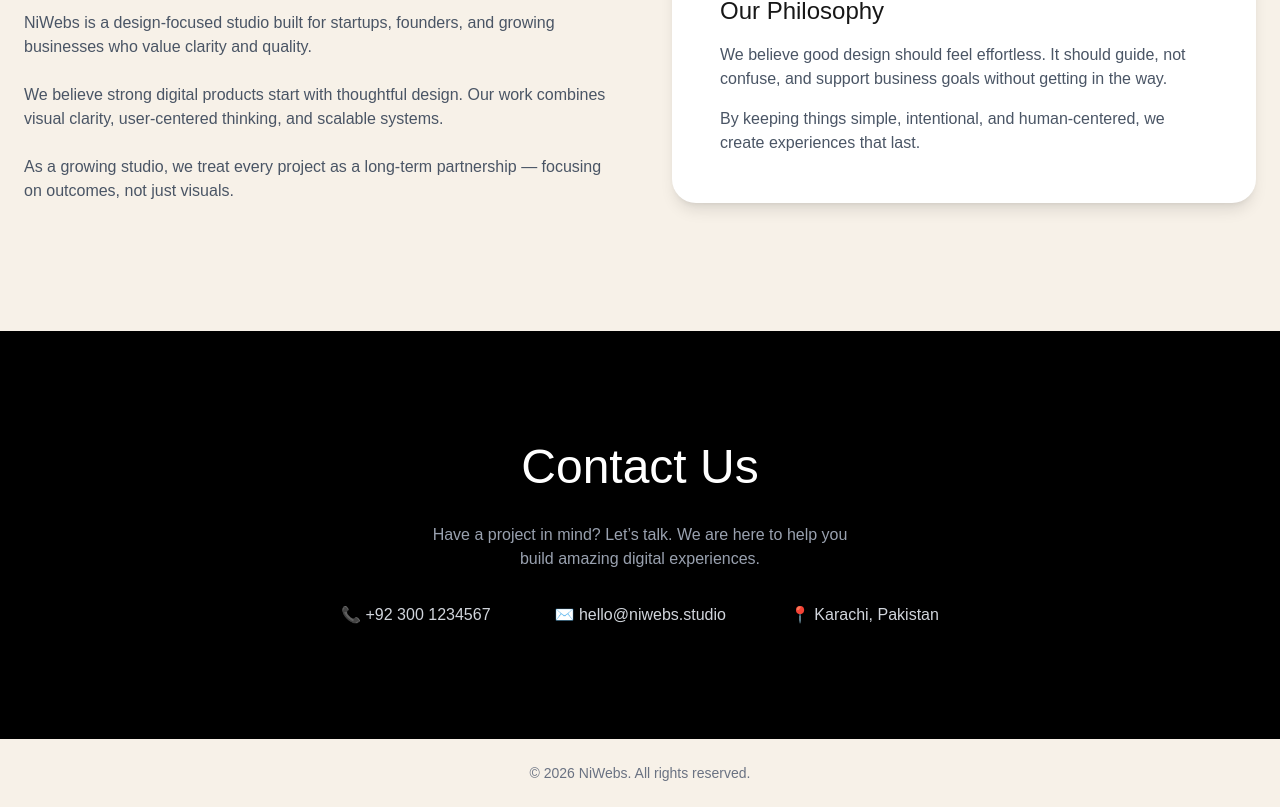
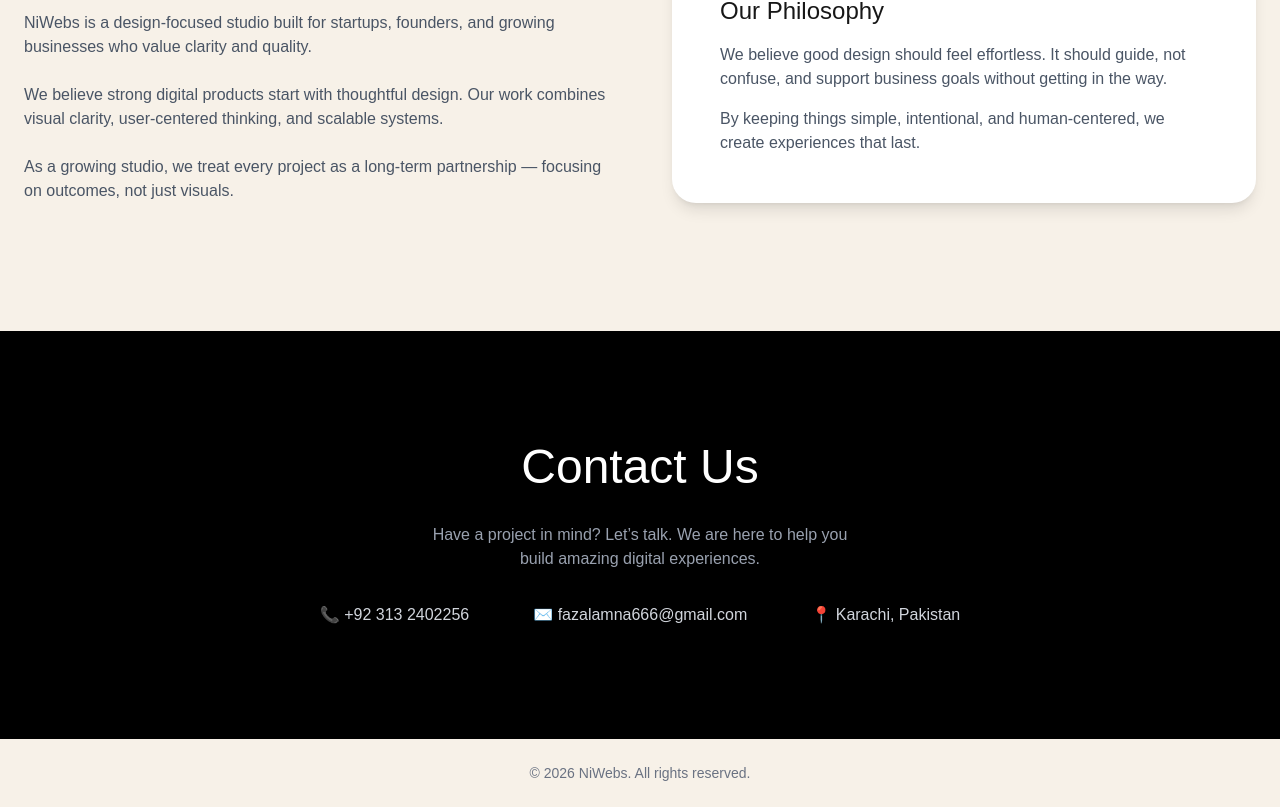
Before and after one commit to Amnafazal2004/webdesign, a Next.js app: page / in a window 1280 px wide. Shown: the part 1951-2758 px from the top of the page. Built offline with nearby package versions, Linux system fonts and the light colour scheme; a web font is replaced by a local one.

Commit message:
updated contact

```diff
--- a/features/Contact.tsx
+++ b/features/Contact.tsx
@@ -22,11 +22,11 @@ const Contact = () => {
     <div className="flex flex-col md:flex-row gap-8 md:gap-16 text-gray-300">
       <p className="flex items-center gap-3">
 
-       📞  +92 300 1234567
+       📞  +92 313 2402256
       </p>
       <p className="flex items-center gap-3">
 
-      ✉️   hello@niwebs.studio
+      ✉️   fazalamna666@gmail.com
       </p>
       <p className="flex items-center gap-3">
 
```
